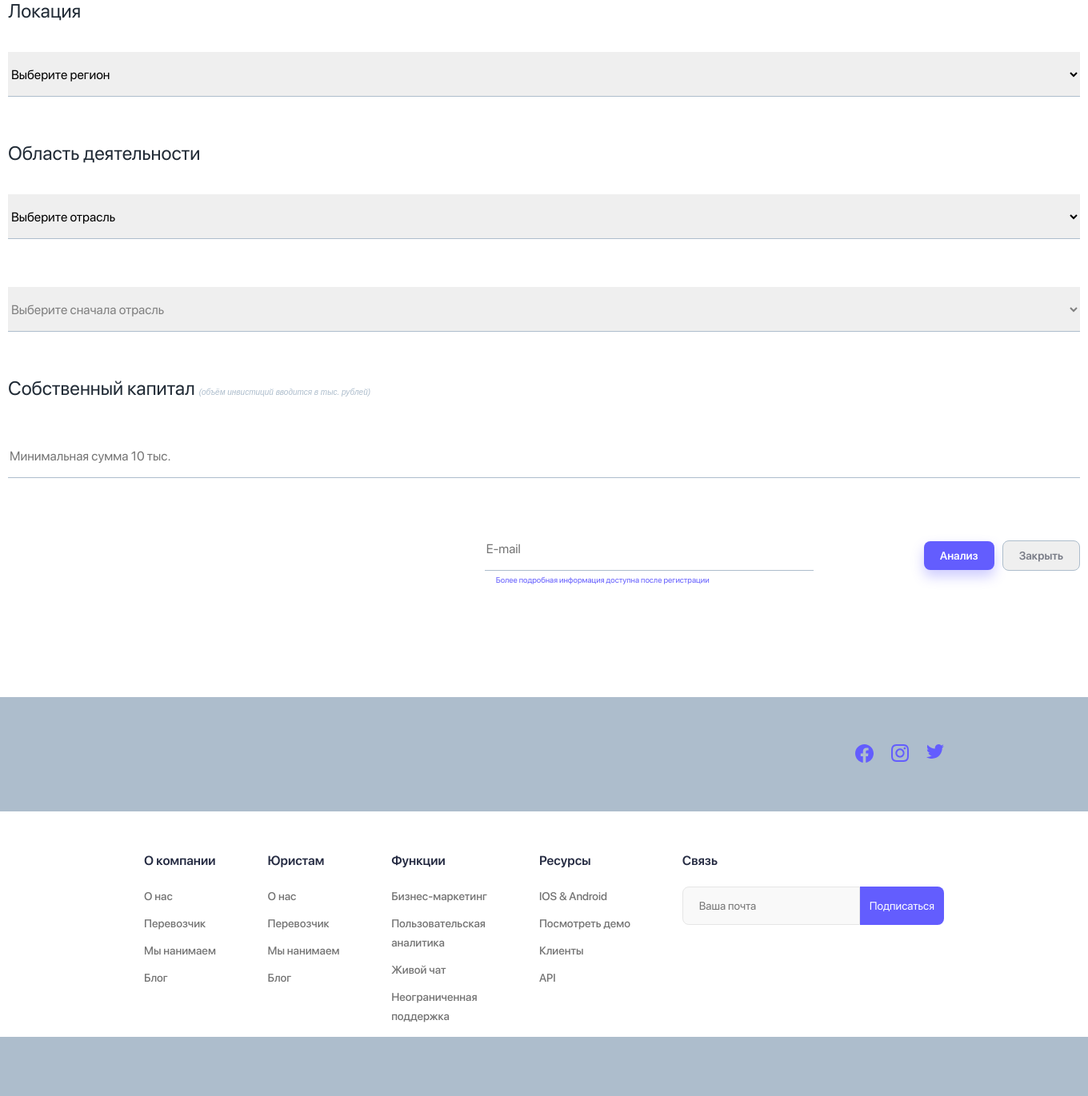
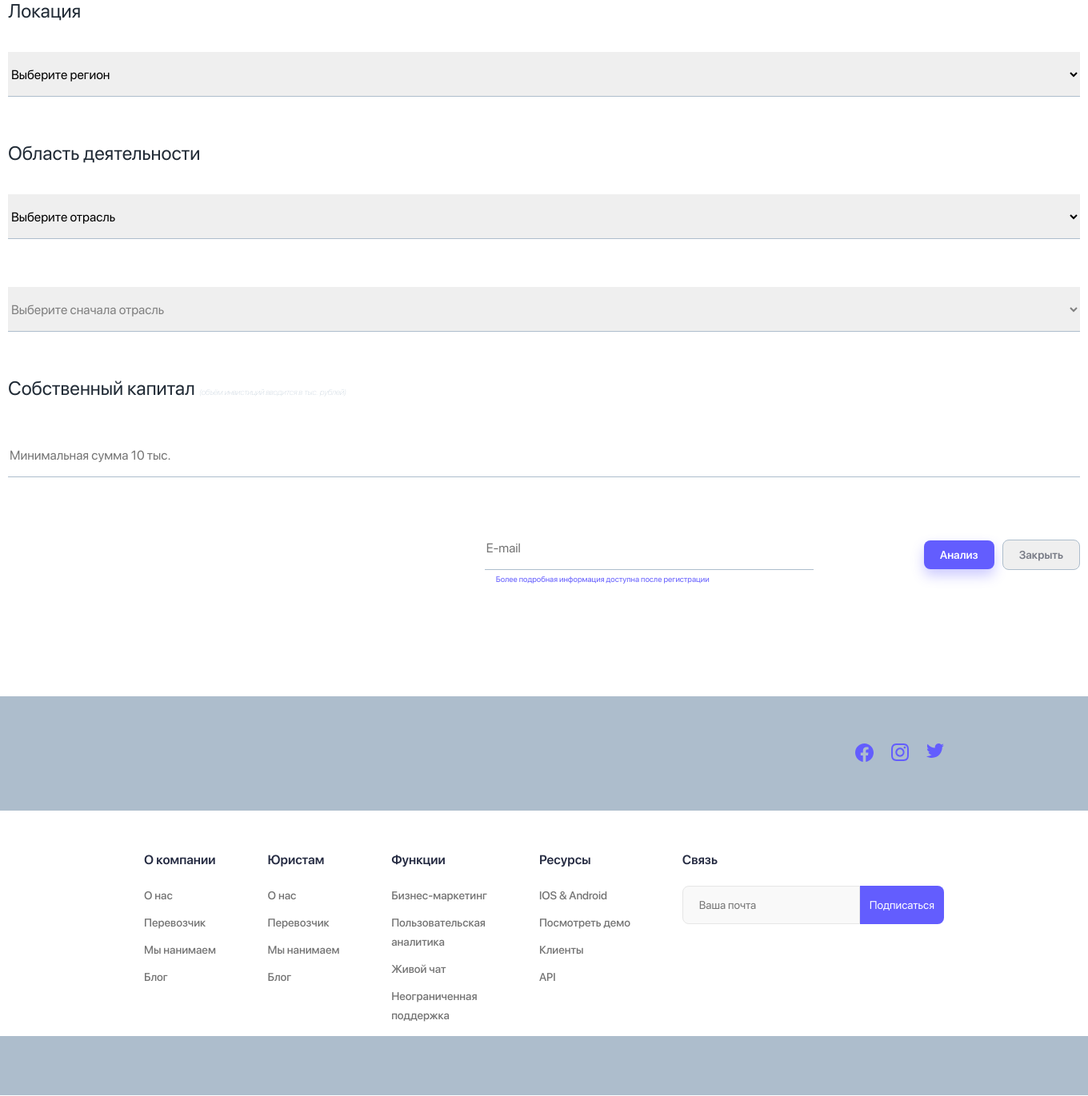
Before and after one commit to ignatov-ve/FinAdvisor-back, a Django app: page / in a window 1360 px wide. Shown: the part 1210-2581 px from the top of the page at 80% size. Run offline with Django 4.2, Linux system fonts and the light colour scheme; data that the repository does not hold is empty; some web fonts are replaced.

Commit message:
Add frontend

```diff
--- a/static/css/styles.css
+++ b/static/css/styles.css
@@ -60,11 +60,11 @@ h6 {
 }
 
 @font-face {
-    font-family: "San Francisco Pro";
-    src: url("../fonts/SFProDisplay-UltralightItalic.woff.") format("woff");
-    font-weight: 200;
-    font-style: italic;
-    font-display: swap;
+  font-family: "San Francisco Pro";
+  src: url("../fonts/SFProDisplay-UltralightItalic.woff") format("woff");
+  font-weight: 200;
+  font-style: italic;
+  font-display: swap;
 }
 
 html,
```
